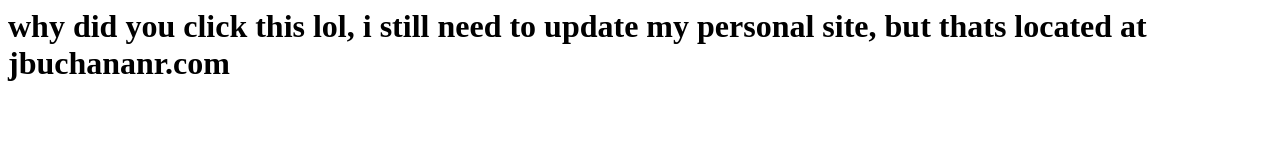
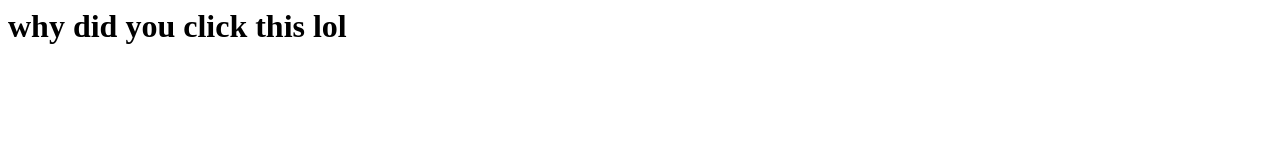
Before and after one commit to jbuchananr/jbuchananr.github.io, a plain HTML site: page index.html in a window 1280 px wide. Drawn offline with Linux system fonts and the light colour scheme.

Commit message:
Update index.html

```diff
--- a/index.html
+++ b/index.html
@@ -1,4 +1,4 @@
 <html>
 <title>buchanan</title>
-<h1>why did you click this lol, i still need to update my personal site, but thats located at jbuchananr.com</h1>
+<h1>why did you click this lol</h1>
 </html>
```
